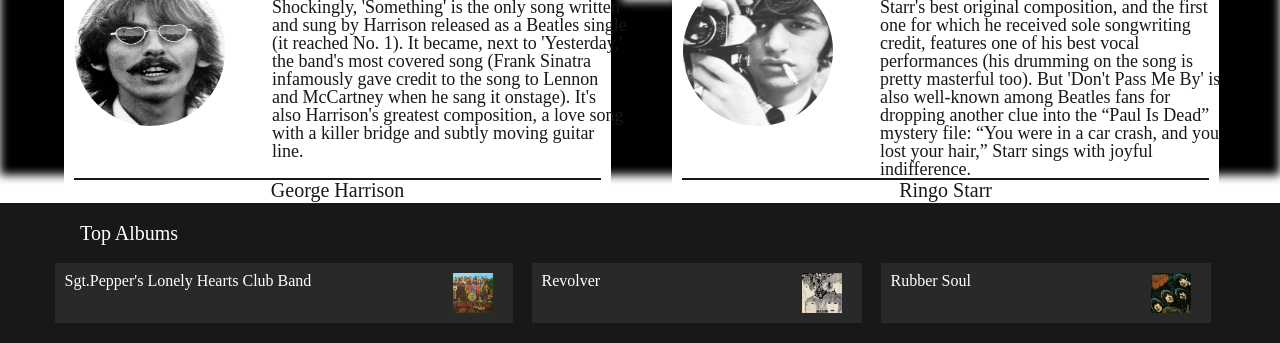
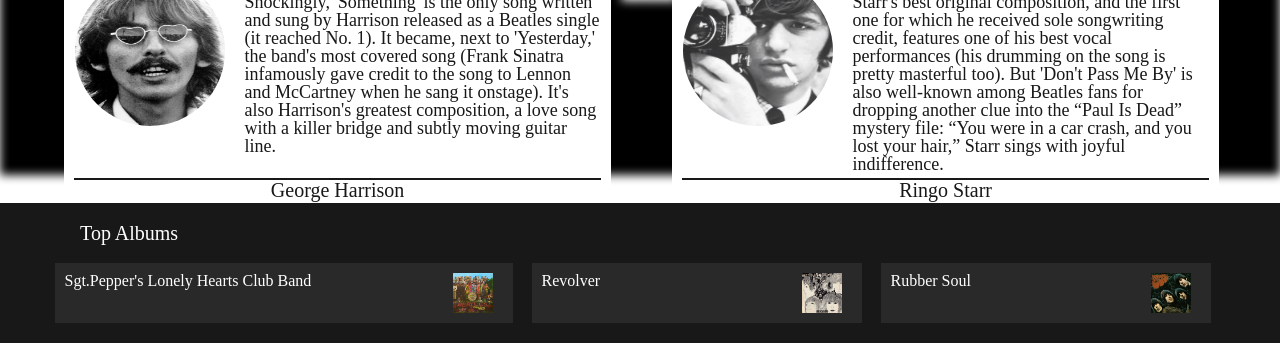
Before and after one commit to ActionJonny/Jon_Willemain_static_comp_2, a plain HTML site: page index.html in a window 1280 px wide. Shown: the part 625-968 px from the top of the page. Drawn offline with Linux system fonts and the light colour scheme.

Commit message:
not sure what I am doing anymore

```diff
--- a/style.css
+++ b/style.css
@@ -340,10 +340,10 @@
   }
 
   #paragraph-items {
-    margin-top: 15px;
-    margin-left: 38%;
+    margin-top: 10px;
+    margin-left: 33%;
     width: 65%;
-    height: 180px;
+    height: 185px;
     font-size: 18px;
   }
 }
```
